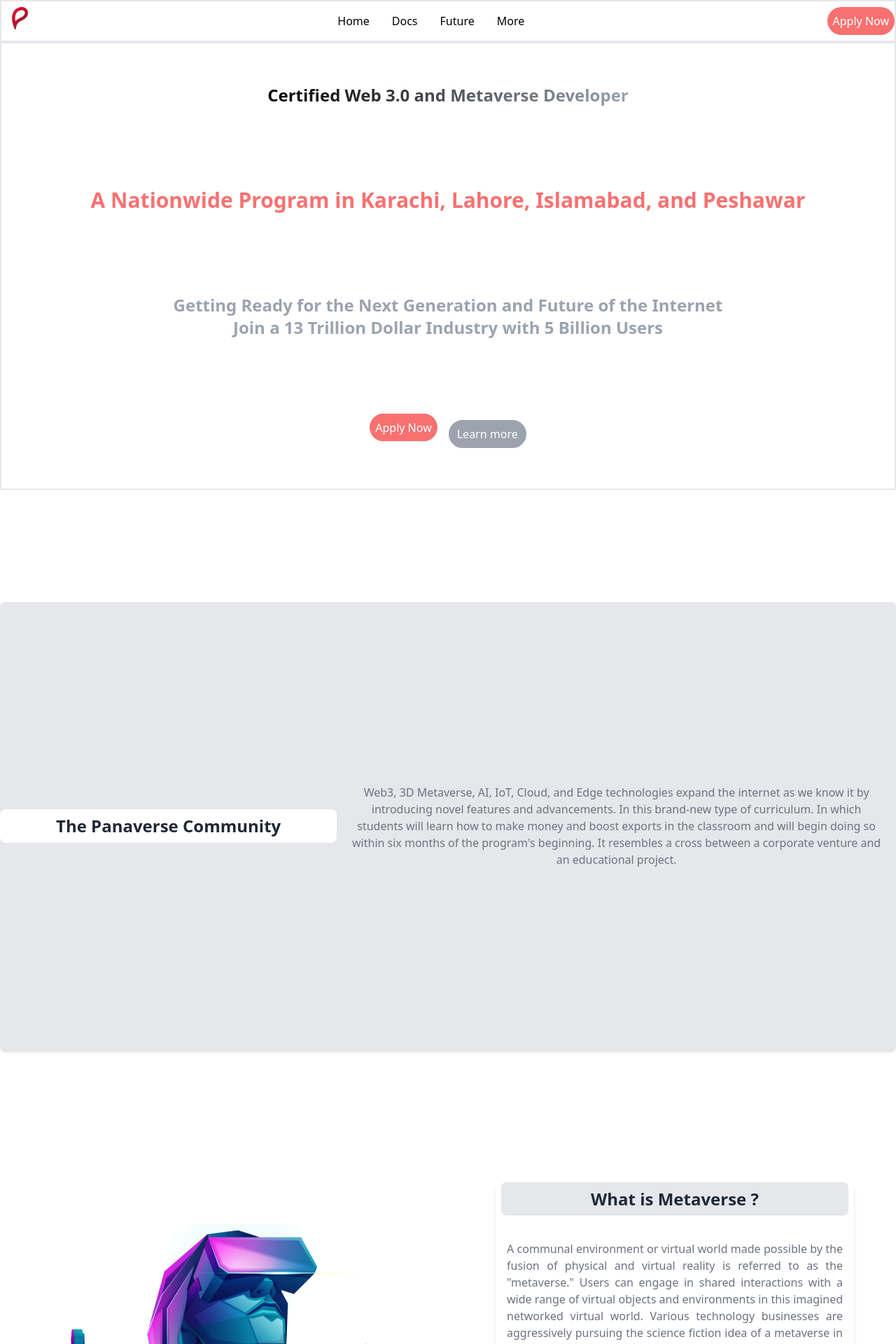
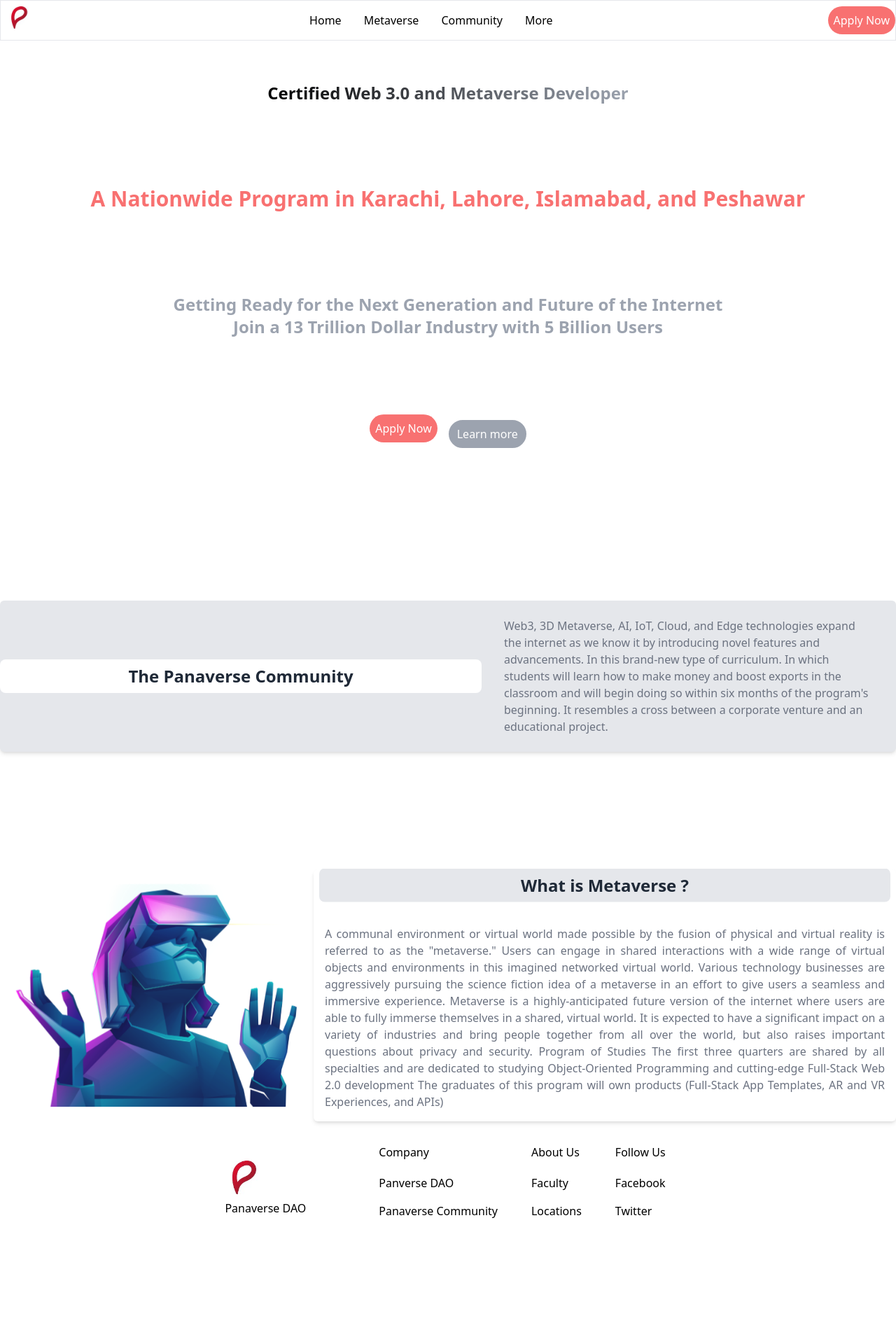
Before and after one commit to JunaidAlam789/panaverse_site_tailwind, a Next.js app: page / in a window 1280 px wide. Shown: the top 1920 px of the page at 70% size. After the commit the page ends 1774 px from the top, so only its background shows below. Built offline with nearby package versions, Linux system fonts and the light colour scheme.

Commit message:
Pages created
Metaverse and Community Page created

```diff
--- /dev/null
+++ b/app/community/layout.tsx
@@ -0,0 +1,22 @@
+import Footer from "app/components/Footer"
+import NavBar from "app/components/NavBar"
+
+
+
+
+export default function PageLayout({
+  children,
+}: {
+  children: React.ReactNode
+}) {
+  return (
+
+
+      <section className=' h-screen'>
+        <NavBar/>
+        {children}
+        <Footer/>
+
+      </section>
+  )
+}
--- /dev/null
+++ b/app/community/page.tsx
@@ -0,0 +1,9 @@
+import Community from "app/components/Community";
+
+export default function Community_Page(){
+return(
+ <Community/>
+)
+
+
+}
--- a/app/components/Section2.tsx
+++ b/app/components/Community.tsx
@@ -1,24 +1,27 @@
-export default function Section2() {
+export default function Community() {
     return (
-      <div className="h-screen" >
+      <div className="h-96"  >
 
 
 
-        <div className="h-4/5 flex flex-col sm:flex-row sm:justify-center items-center
-        border-gray-500  bg-gray-200 rounded-md shadow-md ">
+        <div className=" flex-grow flex flex-col sm:flex-row sm:justify-center items-center
+        border-gray-500  bg-gray-200 rounded-md shadow-md py-4">
 
-            <p className="text-gray-800 bg-white font-bold text-2xl rounded-lg my-2 py-2 px-20">
+            <p className="flex-1 text-gray-800 bg-white font-bold text-center text-2xl rounded-lg my-2 py-2 px-20">
             The Panaverse Community
             </p>
 
-            <p className=" text-gray-500 flex-1 text-center p-4">
+            <p className="flex-1 text-gray-500 text-left px-8 py-2">
 
             Web3, 3D Metaverse, AI, IoT, Cloud, and Edge technologies expand the internet as we know it by introducing novel features and advancements. In this brand-new type of curriculum. In which students will learn how to make money and boost exports
 
 in the classroom and will begin doing so within six months of the program's beginning. It resembles a cross between a corporate venture and an educational project.
             </p>
 
+
           </div>
+
+          <div className=""></div>
 
 
       </div>
--- a/app/components/Footer.tsx
+++ b/app/components/Footer.tsx
@@ -15,7 +15,7 @@
 export default function Footer() {
   return (
 
-      <div className="p-2">
+      <div className="p-2 bg-white/100">
         <div className="flex flex-col sm:flex-row justify-center">
         <div className="pr-20 pt-10 pl-2">
         <Logo className="h-16 w-16 p-2" />
--- a/app/components/Main_Section.tsx
+++ b/app/components/Main_Section.tsx
@@ -1,7 +1,7 @@
   export default function Main_Section() {
     return (
       <div className="h-screen" >
-        <span className="h-4/5 flex flex-col justify-around items-center border-2">
+        <span className="h-4/5 flex flex-col justify-around items-center">
 
               <span className="  text-xl sm:text-2xl font-bold text-center
               bg-clip-text text-transparent bg-gradient-to-l from-gray-400 to-black">
--- a/app/components/Metaverse.tsx
+++ b/app/components/Metaverse.tsx
@@ -1,16 +1,16 @@
 
   export default function Metaverse() {
     return (
-      <div className="">
-        <div className="flex flex-col sm:flex-col md:flex-row lg:flex-row
+      <div className="h-96  overflow-scroll">
+        <div className="flex flex-col items-center sm:flex-col md:flex-row lg:flex-row
         p-8 md:p10" >
 
-            <div className="p-40">
+            <div className="p-4">
              {/*  // h-10 sm:h-10 md:h-12 mt-12 sm-16 */}
              <Illustration className=""/>
              </div>
            <div className="flex flex-column">
-           <div className="p-10 max-w-4xl text-gray-500 bg-white rounde-md shadow-md">
+           <div className="p-10 text-gray-500 bg-white rounde-md shadow-md">
            <p className="text-gray-500 text-2xl sm:2xl text-center">
             What is Metaverse ?</p>
 
--- a/app/components/MetaverseAnimate.tsx
+++ b/app/components/MetaverseAnimate.tsx
@@ -1,15 +1,15 @@
 
   export default function MetaverseAnimate() {
     return (
-      <div className="">
+      <div className="h-full">
         <div className=" flex flex-col sm:flex-row md:flex-row lg:flex-row justify-around items-center" >
 
-            <div className="animate-pulse py-20 w-auto sm:w-2/5 m-2">
+            <div className="flex-1 animate-pulse p-2 m-2">
              {/*  // h-10 sm:h-10 md:h-12 mt-12 sm-16 */}
              <Illustration className=""/>
              </div>
 
-           <div className="flex flex-col w-auto sm:w-2/5 text-gray-500 bg-white rounded-md shadow-md">
+           <div className="flex-[2] flex flex-col  text-gray-500 bg-white rounded-md shadow-md">
            <p className="text-gray-800 bg-gray-200 rounded-lg font-bold text-2xl animate-bounce text-center m-2 p-2">
             What is Metaverse ?</p>
 
--- a/app/components/NavBar.tsx
+++ b/app/components/NavBar.tsx
@@ -8,14 +8,14 @@
 
   return (
     <>
-       <div className="border">
+       <div className="">
 
           <div className="flex sm:flex-row border justify-between">
           <img src="./panaverse80_80.jpg" className="h-12 w-12 p-2"/>
           <div className="flex flex-row flex-wrap">
-          <a className="m-4 ">Home</a>
-          <a className="m-4 ">Docs</a>
-          <a className="m-4 ">Future</a>
+          <a className="m-4 " href="/">Home</a>
+          <a className="m-4 " href="/metaverse">Metaverse</a>
+          <a className="m-4 " href="/community">Community</a>
           <a className="m-4 ">More</a>
           </div>
           <div className="flex">
--- /dev/null
+++ b/app/metaverse/layout.tsx
@@ -0,0 +1,19 @@
+import Footer from "app/components/Footer"
+import NavBar from "app/components/NavBar"
+
+export default function PageLayout({
+  children,
+}: {
+  children: React.ReactNode
+}) {
+  return (
+
+
+      <section className=''>
+        <NavBar/>
+        {children}
+        <Footer/>
+
+      </section>
+  )
+}
--- /dev/null
+++ b/app/metaverse/page.tsx
@@ -0,0 +1,9 @@
+
+import MetaverseAnimate from "app/components/MetaverseAnimate";
+
+export default function Metaverse_Page(){
+return(
+    <MetaverseAnimate/>
+)
+
+}
--- a/app/page.tsx
+++ b/app/page.tsx
@@ -3,7 +3,7 @@
 import { Inter } from '@next/font/google'
 import NavBar from './components/NavBar'
 import Main_Section from './components/Main_Section'
-import Section2 from './components/Section2'
+import Community from './components/Community'
 //import Metaverse from './components/Metaverse'
 import Footer from './components/Footer'
 //import Slide from './components/Slide'
@@ -16,7 +16,7 @@
     <>
     <NavBar/>
     <Main_Section/>
-    <Section2/>
+    <Community/>
     <MetaverseAnimate/>
     <Footer/>
     </>
```
